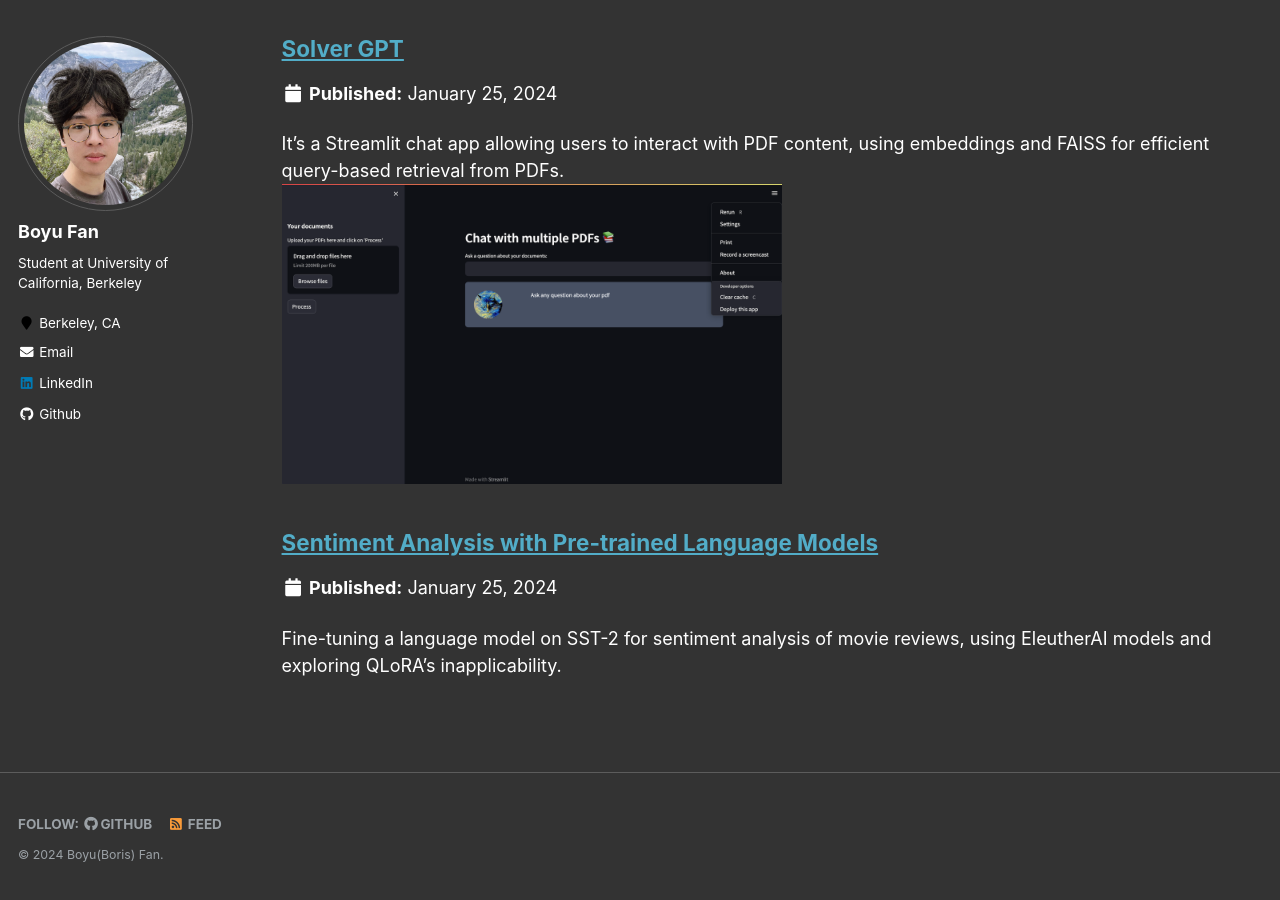
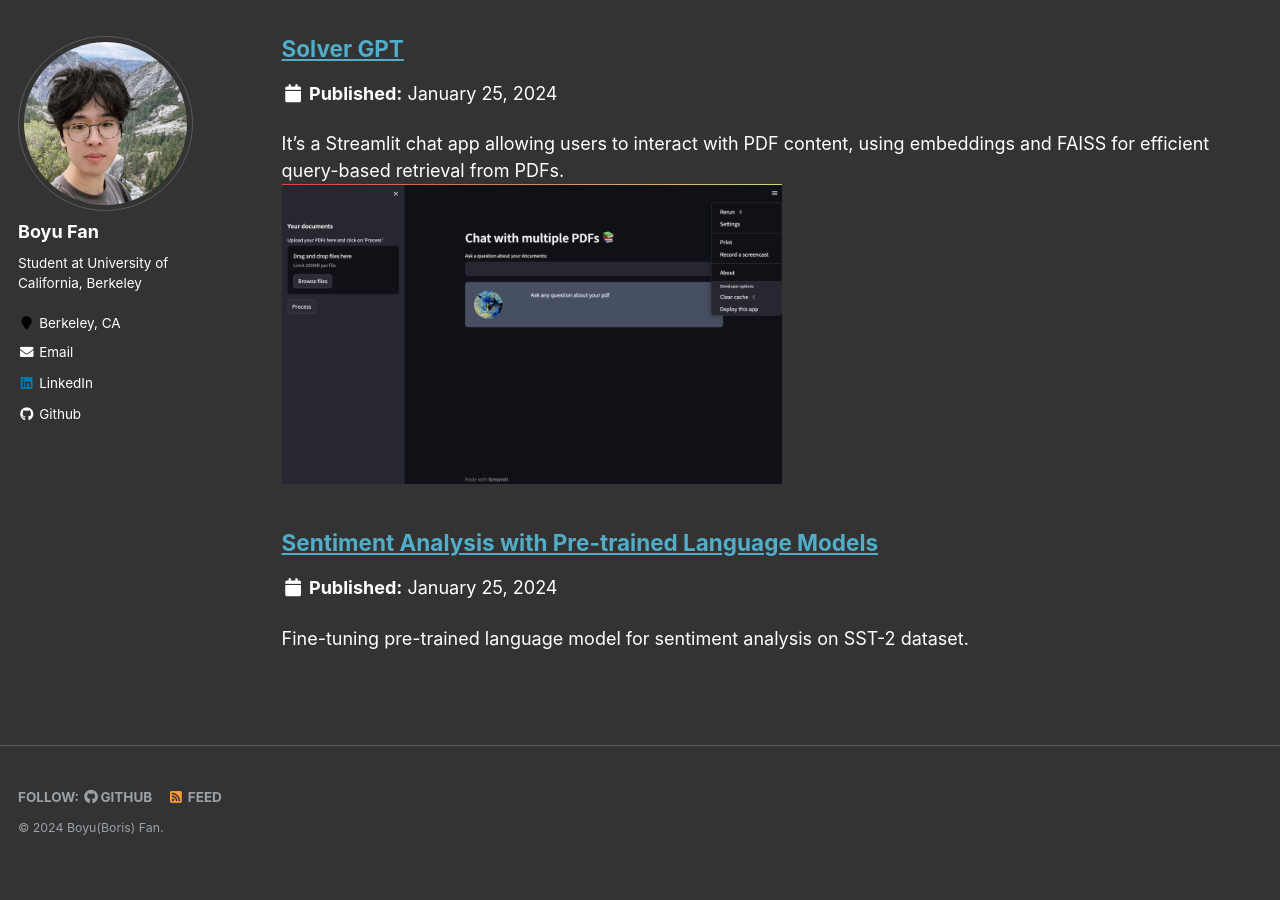
Before and after one commit to BoyuFan1/BoyuFan1, a Jekyll site: the page built from _pages/portfolio.html, in a window 1280 px wide and 900 px high, scrolled down 1199 px. Built offline with Jekyll 4.4.1, drawn with Linux system fonts in a browser that asks for light colours; after the commit the page ends 2072 px from its top, so only the background shows below that.

Commit message:
Update portfolio-4.html

```diff
--- a/_portfolio/portfolio-4.html
+++ b/_portfolio/portfolio-4.html
@@ -1,6 +1,6 @@
 ---
 title: "Sentiment Analysis with Pre-trained Language Models"
-excerpt: "Fine-tuning a language model on SST-2 for sentiment analysis of movie reviews, using EleutherAI models and exploring QLoRA's inapplicability."
+excerpt: "Fine-tuning pre-trained language model for sentiment analysis on SST-2 dataset."
 collection: portfolio
 ---
 
```
